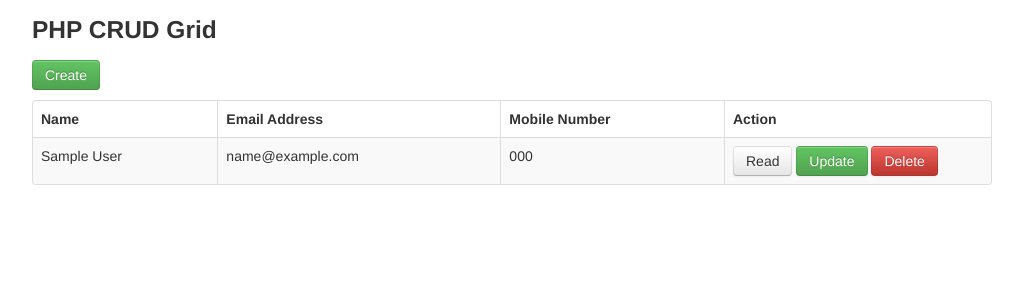
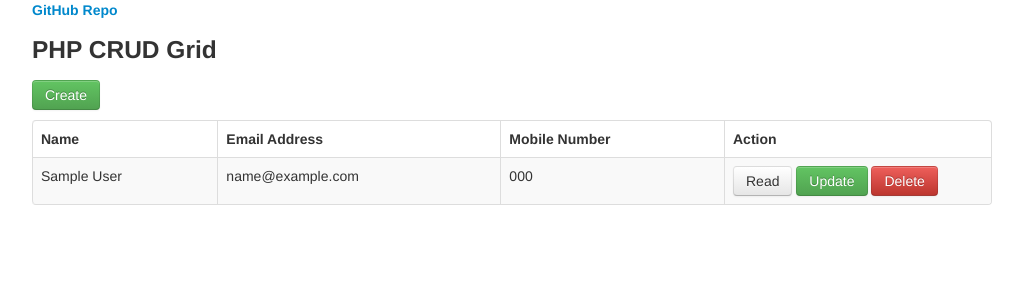
Before and after one commit to maw343/cis355, a PHP site: page / in a window 1280 px wide. Shown: the top 300 px of the page, without its empty margins (118-1141 px from the left). Run offline with PHP 8.4, Linux system fonts and the light colour scheme; tables that the repository leaves empty or names only in its code hold one stand-in row (values such as "Sample post").

Commit message:
Added GitHub Repo link to index.php

```diff
--- a/index.php
+++ b/index.php
@@ -8,6 +8,9 @@
 
 <body>
     <div class="container">
+		<div class="row">
+				<a href="https://github.com/maw343/cis355"><b>GitHub Repo</b></a>
+		</div>
     		<div class="row">
     			<h3>PHP CRUD Grid</h3>
     		</div>
```
